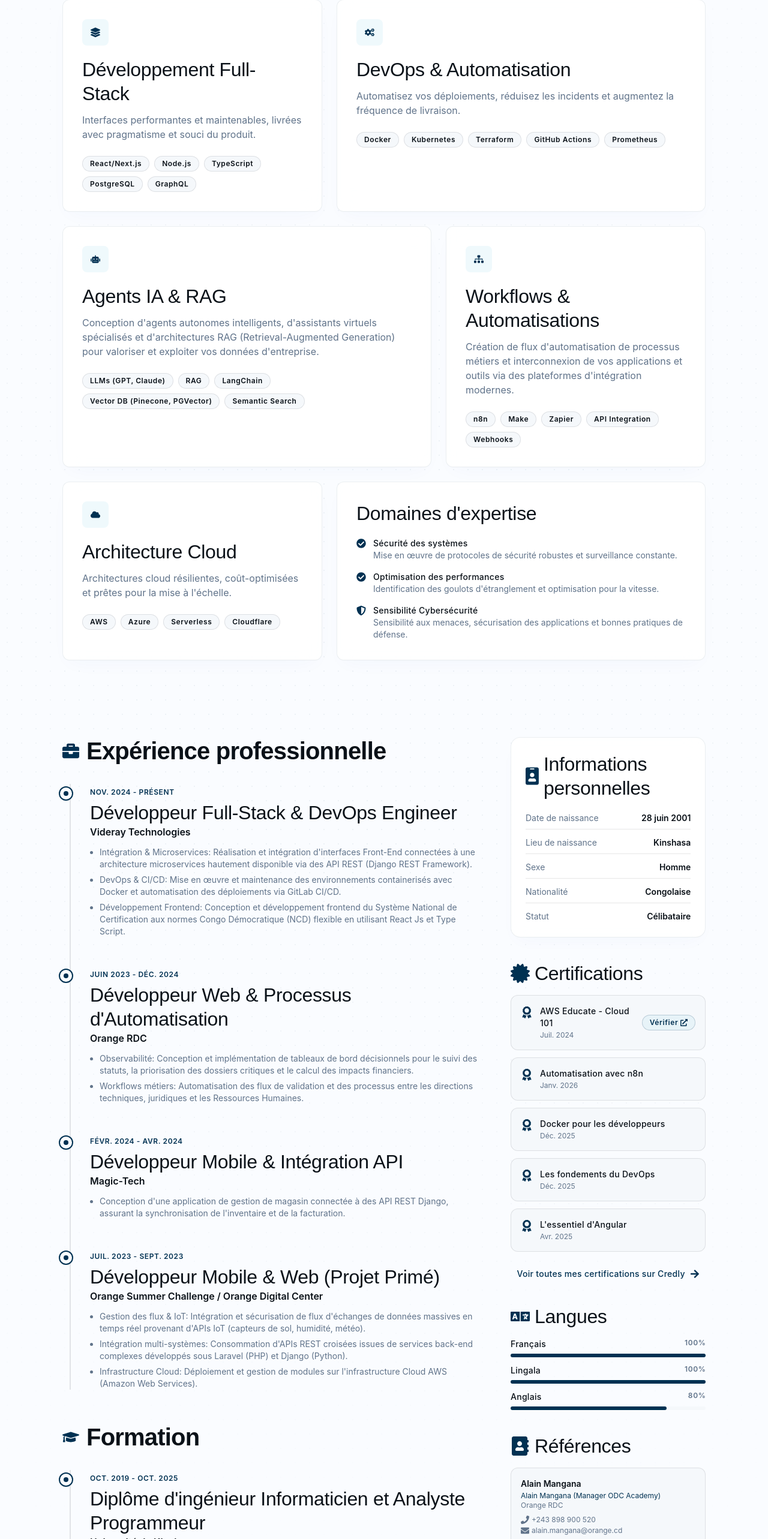
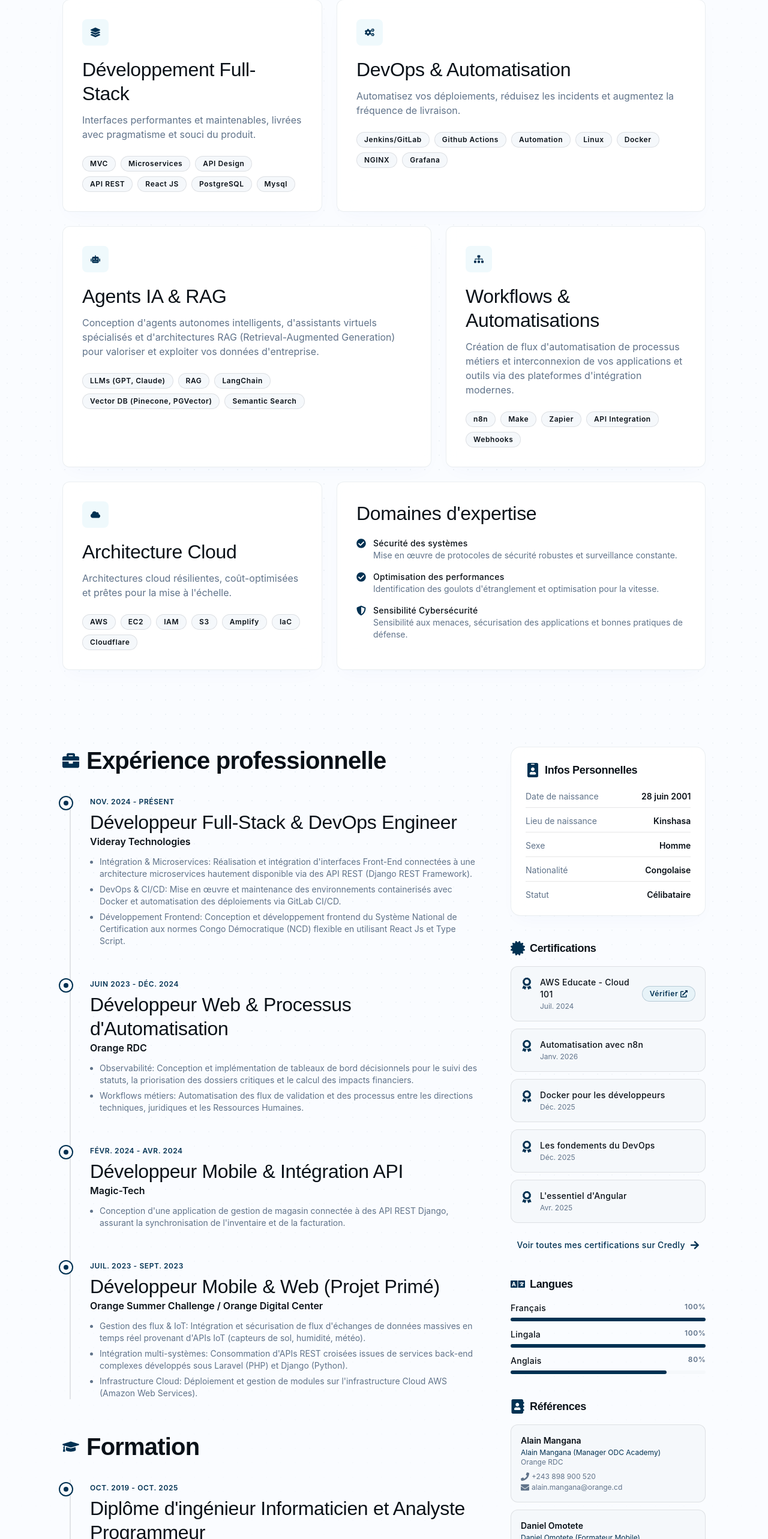
Before and after one commit to exau-umba/portfolio, a React (Vite) app: page /about in a window 1280 px wide. Shown: the part 1053-3619 px from the top of the page at 60% size. Built offline with nearby package versions, Linux system fonts and the light colour scheme.

Commit message:
feat: implement AboutPage, HomePage, and localization setup with i18n support

```diff
--- a/src/i18n.ts
+++ b/src/i18n.ts
@@ -159,7 +159,7 @@ const translations = {
     email: "Email",
     message: "Message",
     sendMessage: "Envoyer le message",
-    personal_info_title: "Informations personnelles",
+    personal_info_title: "Infos Personnelles",
     birth_date_val: "28 juin 2001",
     birth_place: "Lieu de naissance",
     birth_place_val: "Kinshasa",
@@ -383,7 +383,7 @@ const translations = {
     email: "Email",
     message: "Message",
     sendMessage: "Send Message",
-    personal_info_title: "Personal Information",
+    personal_info_title: "Personal Infos",
     birth_date_val: "June 28, 2001",
     birth_place: "Birth Place",
     birth_place_val: "Kinshasa",
--- a/src/pages/AboutPage.tsx
+++ b/src/pages/AboutPage.tsx
@@ -107,7 +107,7 @@ export function AboutPage() {
                   <p className="mb-6 text-text-muted text-sm sm:text-base">{t("fullstack_desc")}</p>
                 </div>
                 <div className="flex flex-wrap gap-2">
-                  {["React/Next.js", "Node.js", "TypeScript", "PostgreSQL", "GraphQL"].map((tag) => (
+                  {["MVC", "Microservices", "API Design", "API REST", "React JS", "PostgreSQL", "Mysql"].map((tag) => (
                     <span key={tag} className="rounded-full border border-on-surface/10 bg-surface-container px-3 py-1 font-label-sm text-on-surface text-xs">
                       {tag}
                     </span>
@@ -133,7 +133,7 @@ export function AboutPage() {
                   <p className="text-text-muted text-sm sm:text-base">{t("devops_desc")}</p>
                 </div>
                 <div className="mt-6 flex flex-wrap gap-2">
-                  {["Docker", "Kubernetes", "Terraform", "GitHub Actions", "Prometheus"].map((tag) => (
+                  {["Jenkins/GitLab", "Github Actions", "Automation", "Linux", "Docker", "NGINX", "Grafana"].map((tag) => (
                     <span key={tag} className="rounded-full border border-on-surface/10 bg-surface-container px-3 py-1 font-label-sm text-on-surface text-xs">
                       {tag}
                     </span>
@@ -213,7 +213,7 @@ export function AboutPage() {
                   <p className="mb-6 text-text-muted text-sm sm:text-base">{t("cloud_desc")}</p>
                 </div>
                 <div className="flex flex-wrap gap-2">
-                  {["AWS", "Azure", "Serverless", "Cloudflare"].map((tag) => (
+                  {["AWS", "EC2", "IAM", "S3", "Amplify", "IaC", "Cloudflare"].map((tag) => (
                     <span key={tag} className="rounded-full border border-on-surface/10 bg-surface-container px-3 py-1 font-label-sm text-on-surface text-xs">
                       {tag}
                     </span>
@@ -353,8 +353,8 @@ export function AboutPage() {
               {/* Informations personnelles */}
               <div className="reveal glass-card rounded-2xl p-5 sm:p-6 border border-on-surface/10" data-delay="150">
                 <h3 className="font-headline-md mb-5 flex items-center gap-2 text-base sm:text-lg">
-                  <Icon name="badge" className="text-primary" />
-                  <span>{t("personal_info_title")}</span>
+                  <Icon name="badge" className="text-primary size-[24px]" />
+                  <span className="text-on-surface text-base sm:text-lg font-semibold">{t("personal_info_title")}</span>
                 </h3>
                 <div className="space-y-3 text-xs sm:text-sm">
                   {[
@@ -375,8 +375,8 @@ export function AboutPage() {
               {/* Certifications */}
               <div className="reveal space-y-4" data-delay="200">
                 <h3 className="font-headline-md flex items-center gap-2 text-base sm:text-lg">
-                  <Icon name="verified" className="text-primary" />
-                  <span>{t("certifications_heading")}</span>
+                  <Icon name="verified" className="text-primary size-[24px]" />
+                  <span className="text-on-surface text-base sm:text-lg font-semibold">{t("certifications_heading")}</span>
                 </h3>
                 <div className="grid grid-cols-1 gap-3">
                   {[
@@ -424,8 +424,8 @@ export function AboutPage() {
               {/* Langues */}
               <div className="reveal space-y-4" data-delay="250">
                 <h3 className="font-headline-md flex items-center gap-2 text-base sm:text-lg">
-                  <Icon name="translate" className="text-primary" />
-                  <span>{t("languages_heading")}</span>
+                  <Icon name="translate" className="text-primary size-[24px]" />
+                  <span className="text-on-surface text-base sm:text-lg font-semibold">{t("languages_heading")}</span>
                 </h3>
                 <div className="space-y-3">
                   {[
@@ -449,8 +449,8 @@ export function AboutPage() {
               {/* Références */}
               <div className="reveal space-y-4" data-delay="300">
                 <h3 className="font-headline-md flex items-center gap-2 text-base sm:text-lg">
-                  <Icon name="contacts" className="text-primary" />
-                  <span>{t("references_heading")}</span>
+                  <Icon name="contacts" className="text-primary size-[24px]" />
+                  <span className="text-on-surface text-base sm:text-lg font-semibold">{t("references_heading")}</span>
                 </h3>
                 <div className="space-y-3">
                   {[
--- a/src/pages/HomePage.tsx
+++ b/src/pages/HomePage.tsx
@@ -83,14 +83,14 @@ const services = [
   {
     titleKey: "devops_title",
     descKey: "devops_desc",
-    tags: ["Jenkins/GitLab", "Github Actions", "Automation"],
+    tags: ["Jenkins/GitLab", "Github Actions", "Automation", "Linux", "Docker", "NGINX", "Grafana"],
     icon: "settings_input_component",
     featured: false,
   },
   {
     titleKey: "cloud_title",
     descKey: "cloud_desc",
-    tags: ["IaC", "EC2", "IAM", "S3", "Amplify"],
+    tags: ["AWS", "EC2", "IAM", "S3", "Amplify", "IaC"],
     icon: "cloud",
     featured: false,
   },
@@ -261,20 +261,20 @@ export function HomePage() {
         </section>
 
         {/* ── CLIENTS / PARTENAIRES ─────────────────────────── */}
-        <section className="reveal mx-auto max-w-container-max-width px-margin-mobile py-10 sm:px-margin-desktop border-y border-on-surface/5 bg-surface-elevated/20 rounded-2xl my-8">
+        {/* <section className="reveal mx-auto max-w-container-max-width px-margin-mobile py-10 sm:px-margin-desktop border-y border-on-surface/5 bg-surface-elevated/20 rounded-2xl my-8">
           <div className="flex flex-col items-center justify-between gap-8 lg:flex-row">
             <span className="font-label-sm uppercase tracking-widest text-text-muted text-xs lg:whitespace-nowrap">
               {t("trusted_by")}
             </span>
             <div className="flex flex-wrap items-center justify-center gap-x-12 gap-y-8">
 
-              {/* LOGO 1 : Orange RDC */}
+
               <div className="group flex items-center gap-2 opacity-50 hover:opacity-100 transition-all duration-300 cursor-default">
                 <SiOrange className="text-2xl text-[#FF7900] transition-transform group-hover:scale-110" />
-                <span className="font-sans font-bold text-lg text-on-surface tracking-tight lowercase">orange</span>
+                <span className="font-sans font-bold text-lg text-on-surface tracking-tight ">Orange</span>
               </div>
 
-              {/* LOGO 2 : Videray Technologies */}
+
               <div className="group flex items-center gap-2 opacity-50 hover:opacity-100 transition-all duration-300 cursor-default">
                 <img src="/videray.png" alt="videray" className="w-8 h-8" />
                 <div className="flex flex-col">
@@ -283,7 +283,7 @@ export function HomePage() {
                 </div>
               </div>
 
-              {/* LOGO 3 : OCC (Office Congolais de Contrôle) */}
+
               <div className="group flex items-center gap-2 opacity-50 hover:opacity-100 transition-all duration-300 cursor-default">
                 <img src="/logo-occ.png" alt="occ" className="w-8 " />
                 <div className="flex flex-col">
@@ -292,7 +292,7 @@ export function HomePage() {
                 </div>
               </div>
 
-              {/* LOGO 4 : Ministère de l'Industrie (RDC) */}
+
               <div className="group flex items-center gap-2 opacity-50 hover:opacity-100 transition-all duration-300 cursor-default">
                 <img src="/industry.png" alt="minint" className="w-8 " />
                 <div className="flex flex-col">
@@ -301,26 +301,9 @@ export function HomePage() {
                 </div>
               </div>
 
-              {/* LOGO 5 : Magic-Tech */}
-              {/* <div className="group flex items-center gap-2 opacity-50 hover:opacity-100 transition-all duration-300 cursor-default">
-                <svg width="32" height="32" viewBox="0 0 32 32" fill="none" className="transition-transform group-hover:scale-110">
-                  <path d="M8 24L24 8M22 6L26 10M13 10L14 12M18 15L20 16M9 18L10 19" stroke="url(#magic-grad)" strokeWidth="3" strokeLinecap="round" />
-                  <circle cx="24" cy="8" r="2" fill="#ea2b6f" className="animate-pulse" />
-                  <defs>
-                    <linearGradient id="magic-grad" x1="0" y1="32" x2="32" y2="0" gradientUnits="userSpaceOnUse">
-                      <stop offset="0%" stopColor="#8A2BE2" />
-                      <stop offset="100%" stopColor="#ea2b6f" />
-                    </linearGradient>
-                  </defs>
-                </svg>
-                <div className="flex flex-col">
-                  <span className="font-sans font-black text-sm tracking-wider text-on-surface">MAGIC-TECH</span>
-                </div>
-              </div> */}
-
             </div>
           </div>
-        </section>
+        </section> */}
 
         <section className="reveal mx-auto max-w-container-max-width px-margin-mobile py-16 sm:px-margin-desktop">
           <div className="mb-8 flex flex-col gap-4 md:mb-12 md:flex-row md:items-end md:justify-between">
```
